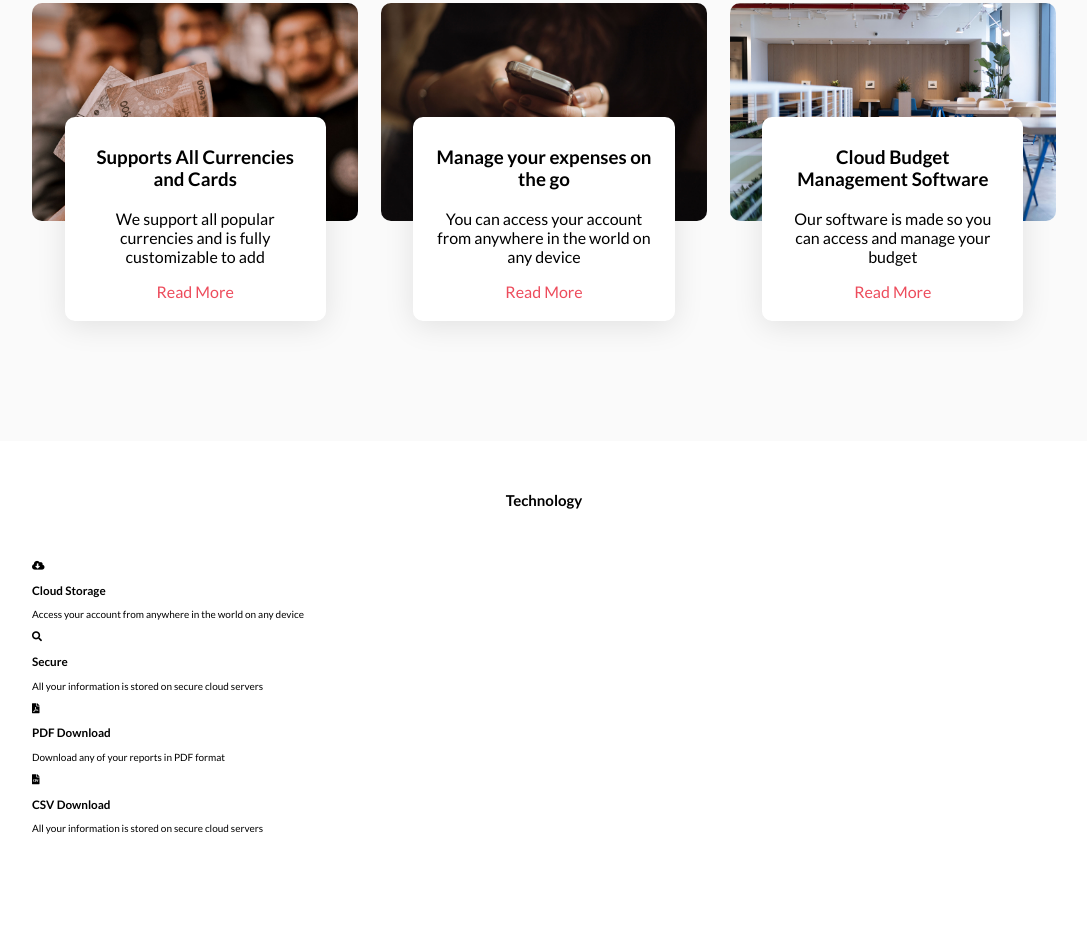
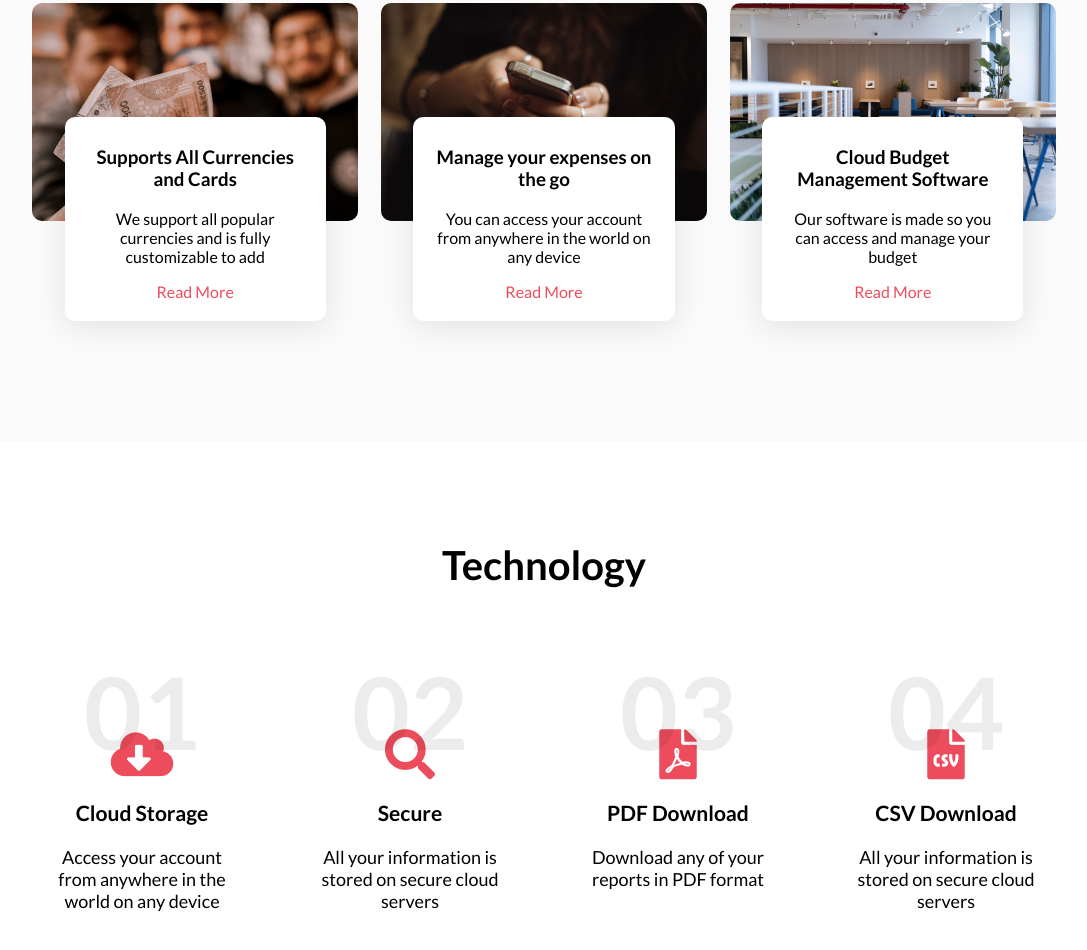
Before and after one commit to edoves/dove-cloudbudget, a website: page index.html in a window 1280 px wide. Shown: the part 1467-2417 px from the top of the page, without its empty margins (96-1183 px from the left). Before the commit the page ends 2311 px from the top, so only its background shows below. Drawn offline with Linux system fonts and the light colour scheme.

Commit message:
Done coding scss tecnology section

```diff
--- a/index.html
+++ b/index.html
@@ -125,7 +125,7 @@
       <section class="technology">
         <div class="container">
           <div class="section__header">
-            <h2>Technology</h2>
+            <h2 class="heading-h2">Technology</h2>
           </div>
           <div class="d-flex-layout">
             <div class="technology__item col-4">
--- a/scss/components/_index.scss
+++ b/scss/components/_index.scss
@@ -1,2 +1,3 @@
 @forward 'button';
 @forward 'featuredPost';
+@forward 'techItem';
--- /dev/null
+++ b/scss/components/_techItem.scss
@@ -0,0 +1,45 @@
+@use '../abstracts/' as var;
+
+.technology__item {
+  text-align: center;
+  font-size: clamp(1.8rem, 1vw, 2rem);
+  position: relative;
+
+  margin: 8rem 1rem 1rem;
+  padding: 1rem;
+
+  .fas {
+    color: var.$link-text-color;
+    font-size: 5rem;
+  }
+
+  &:nth-child(1):before {
+    content: "01";
+  }
+  &:nth-child(2):before {
+    content: "02";
+  }
+  &:nth-child(3):before {
+    content: "03";
+  }
+  &:nth-child(4):before {
+    content: "04";
+  }
+
+  &:nth-child(1):before,
+  &:nth-child(2):before,
+  &:nth-child(3):before,
+  &:nth-child(4):before {
+    color: rgba(16, 16, 16, 0.08);
+    position: absolute;
+    left: 0;
+    right: 0;
+    top: -6.8rem;
+    font-weight: bold;
+    font-size: 10rem;
+    line-height: 120px;
+    margin-left: auto;
+    margin-right: auto;
+    text-align: center;
+  }
+}
--- a/scss/layout/_layouts.scss
+++ b/scss/layout/_layouts.scss
@@ -23,6 +23,13 @@
       align-items: center;
     } @else if($col == threeCol) {
       @include flex-sb;
+    } @else if($col == fourCol) {
+      justify-content: space-between;
+      align-items: flex-start;
+      @include response.max-width-breakpoints(laptop) {
+        justify-content: center;
+        align-items: center;
+      }
     }
   }
 }
@@ -39,3 +46,14 @@
     flex: 0 1 calc(100% / 3 - 1.5rem);
   }
 }
+
+.col-4 {
+  @include response.min-width-breakpoints(tablet) {
+    flex: 1 1 40%;
+  }
+
+  @include response.min-width-breakpoints(desktop) {
+    max-width: 20rem;
+    flex: 1 1 20%;
+  }
+}
--- /dev/null
+++ b/scss/sections/_technology.scss
@@ -0,0 +1,7 @@
+@use '../layout/layouts' as flex;
+
+.technology {
+  padding: 5rem 0;
+
+  @include flex.flex-layout(fourCol);
+}
--- a/scss/sections/index.scss
+++ b/scss/sections/index.scss
@@ -2,3 +2,4 @@
 @forward 'header';
 @forward 'manage';
 @forward 'featured';
+@forward 'technology';
```
Also changed, not shown: css/style.css, 1 other file.
